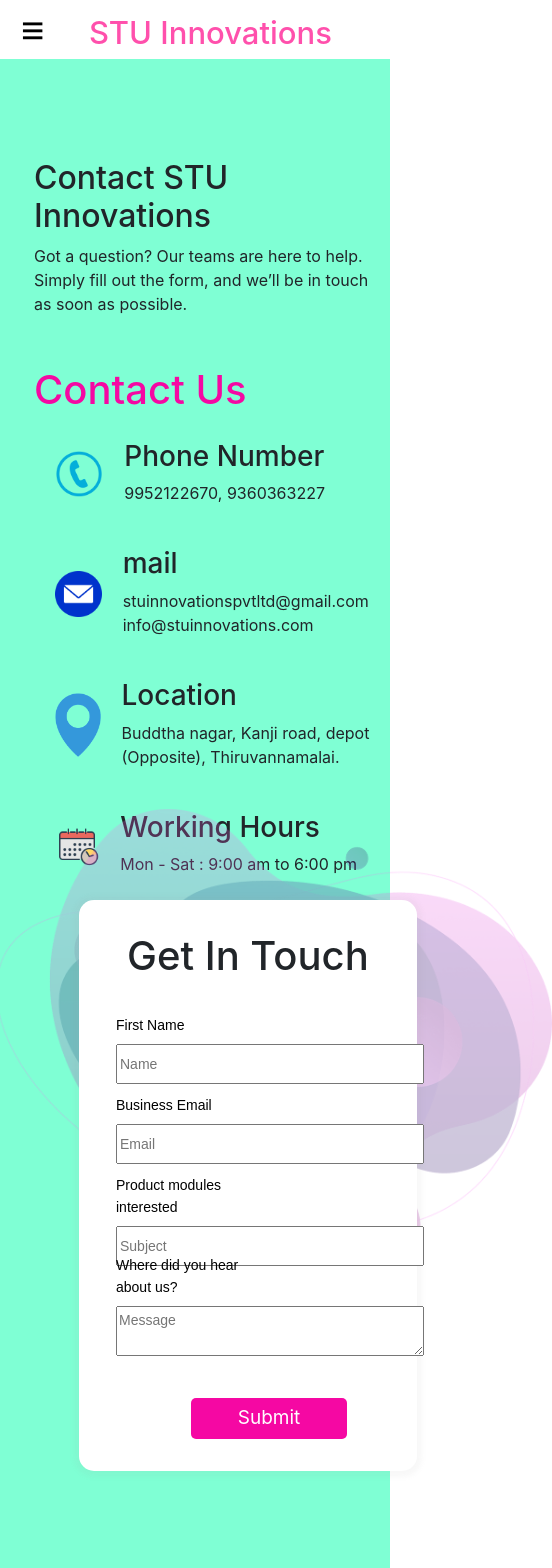
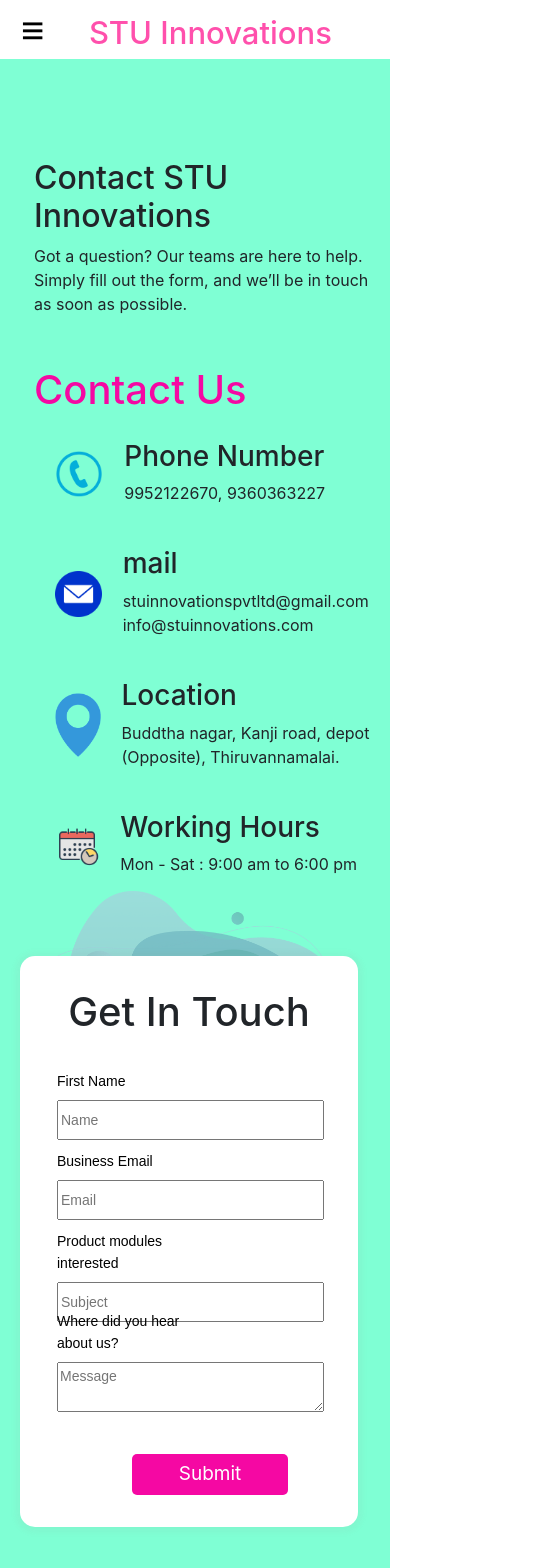
Before and after one commit to Stuinnov/studeveloper2, a Nuxt app: page /contact in a window 390 px wide. Shown: the top 1568 px of the page, 552 px wide, since content can reach past the window. Built offline with nearby package versions, Linux system fonts and the light colour scheme.

Commit message:
contect page changes

```diff
--- a/pages/contact.vue
+++ b/pages/contact.vue
@@ -63,9 +63,8 @@
               </div>
             </div>
           </div>
-          <div class="col-md-6" style="padding-left: 109px">
-            <img style="left: -4px;top: -83px; width: 556px;position: absolute;opacity: 0.3;" class="/images" src="/images/shapes.png"
-            />
+          <div class="col-md-6 disin">
+            <img src="/images/shapes.png" class="images-for-bacround" />
             <div class="form-bg">
               <h1 style="text-align: center; margin-bottom: 29px">
                 Get In Touch
@@ -78,7 +77,7 @@
                     name="Name"
                     placeholder="Name"
                     required
-                    style="width: 308px; height: 40px"
+                    style="width: 267px; height: 40px"
                   />
                 </div>
                 <div class="contact-fields">
@@ -88,7 +87,7 @@
                     name="Email"
                     placeholder="Email"
                     required
-                    style="width: 308px; height: 40px"
+                    style="width: 267px; height: 40px"
                   />
                 </div>
                 <div class="contact-fields">
@@ -98,7 +97,7 @@
                     name="Subject"
                     placeholder="Subject"
                     required
-                    style="width: 308px; height: 40px"
+                    style="width: 267px; height: 40px"
                   />
                 </div>
                 <div class="contact-fields">
@@ -106,7 +105,7 @@
                   <textarea
                     name="Message"
                     placeholder="Message"
-                    style="width: 308px"
+                    style="width: 267px"
                   ></textarea>
                 </div>
                 <input class="btn-page" type="submit" value="Submit" />
@@ -130,7 +129,6 @@ export default {
       title: "Contact|STU Innovations Private Limited",
       meta: [
         {
-
           name: "description",
           content:
             "Join us on our mission to reimagine the facilities experience and transform the built environment.",
@@ -207,6 +205,24 @@ export default {
   background-color: aquamarine;
   padding: 100px 0;
 }
+.disin {
+  padding-left: 109px;
+  margin-top: 150px;
+}
+.images {
+  position: absolute;
+  left: 68px;
+  top: -88px;
+  width: 100%;
+  opacity: 0.3;
+}
+.images-for-bacround {
+  left: 25px;
+  top: -76px;
+  width: 575px;
+  position: absolute;
+  opacity: 0.3;
+}
 .page-title {
   max-width: 450px;
 }
@@ -253,13 +269,7 @@ export default {
   -ms-box-sizing: border-box;
   box-sizing: border-box;
 }
-.images {
-  position: absolute;
-  left: 68px;
-  top: -88px;
-  width: 100%;
-  opacity: 0.3;
-}
+
 .btn-page {
   margin-top: 69px;
   width: 156px;
@@ -277,13 +287,31 @@ export default {
   .form-bg {
     padding: 2em;
     flex: 1;
-    max-width: 394px;
+    max-width: 330px;
     width: 127%;
     margin: 8px -30px;
     box-shadow: 0 1px 5px 5px hsl(0deg 0% 61% / 7%) !important;
     border-radius: 15px !important;
     background-color: #fff;
     position: relative;
+  }
+  .images {
+    position: absolute;
+    left: 68px;
+    top: -88px;
+    width: 100%;
+    opacity: 0.3;
+  }
+  .disin {
+    padding-left: 50px;
+    margin-top: 56px;
+  }
+  .images-for-bacround {
+    left: 37px;
+    top: -57px;
+    width: 309px;
+    position: absolute;
+    opacity: 0.3;
   }
   .cil-md-6 {
     padding-left: 34px;
@@ -310,7 +338,7 @@ export default {
   .form-bg {
     padding: 2em;
     flex: 1;
-    max-width: 394px;
+    max-width: 338px;
     width: 127%;
     margin: 8px -30px;
     box-shadow: 0 1px 5px 5px hsl(0deg 0% 61% / 7%) !important;
```
Also changed, not shown: 7 other files (tests, documents, lock files or other folders).
